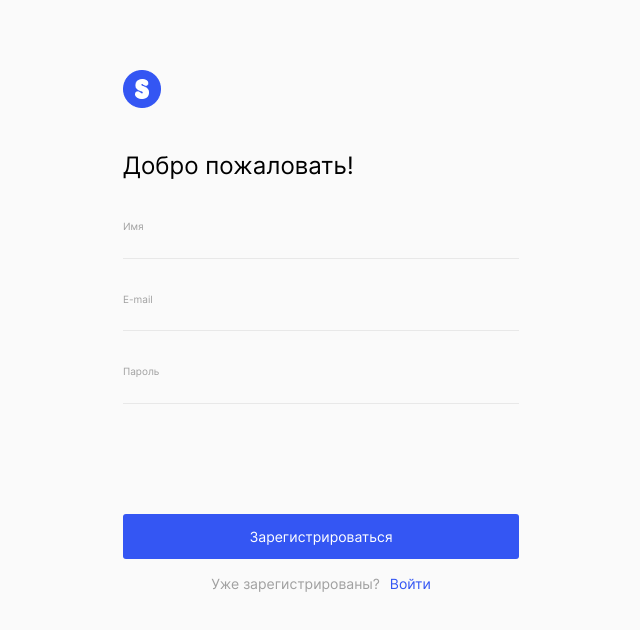
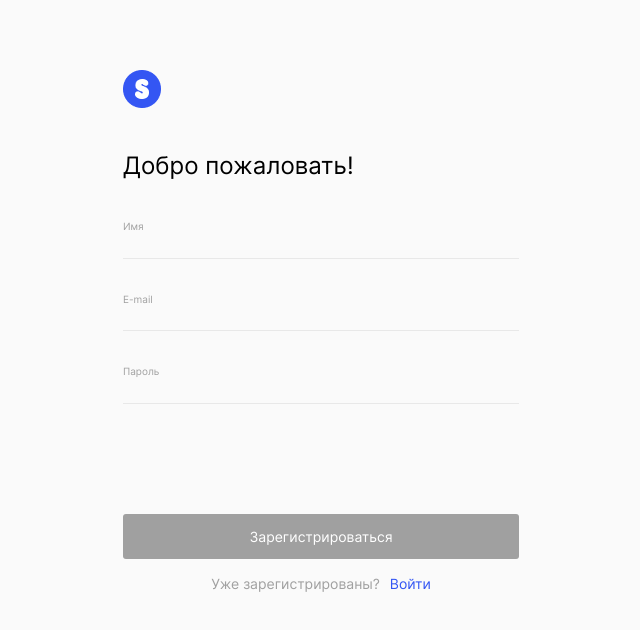
Before and after one commit to lizasilent/movies-explorer-frontend, a React (Create React App) app: page /signup in a window 1280 px wide. Shown: the top 630 px of the page, without its empty margins (319-959 px from the left). Built offline with nearby package versions, Linux system fonts and the light colour scheme.

Commit message:
wooow login is done

```diff
--- a/src/components/App/App.js
+++ b/src/components/App/App.js
@@ -80,11 +80,12 @@ function App() {
     MainApi.register(email, password, name)
       .then(data => {
         if(data) {
-          handleLogin(email,password);
+          handleLogin(email, password);
           history.push("/signin");
         }
       })
-      .catch(() => {
+      .catch((err) => {
+        console.log(err)
         setRegisteredError(true);
       });
   };
--- a/src/components/Form/Form.css
+++ b/src/components/Form/Form.css
@@ -1,4 +1,3 @@
-
 .login__form {
   display: flex;
   flex-direction: column;
@@ -40,6 +39,9 @@
 .login__button:hover {
   opacity: 0.8;
 }
+.login__button:disabled {
+  background-color: #a0a0a0;
+}
 .login__sign-in {
   font-style: normal;
   font-weight: normal;
@@ -49,7 +51,7 @@
   color: #a0a0a0;
 }
 .login__error {
-  color: #EE3465;
+  color: #ee3465;
   font-size: 10px;
   font-weight: 400;
   line-height: 12px;
@@ -61,7 +63,6 @@
   margin-left: 6px;
 }
 @media screen and (max-width: 999px) {
-
   .login__input {
     font-style: normal;
     font-weight: normal;
@@ -80,7 +81,6 @@
   }
 }
 @media screen and (max-width: 442px) {
-
   .login__form {
     max-width: 260px;
     align-self: center;
--- a/src/components/Form/Form.js
+++ b/src/components/Form/Form.js
@@ -48,23 +48,19 @@ function Form({
         value={values.password || ''}
         onFocus={onFocus}
         onChange={handleChange}
+        minLength="2"
       />
       <span className="login__error">{isFocused && errors.password}</span>
-
-      <button type="submit" className="login__button">
+      <button type="submit" className="login__button" disabled={!isValid}>
       {submitText.buttonText}
       </button>
-      {registrationError && <p className='login__error'>Произошла ошибка при регистрации</p>}
+      {registrationError && <p className='login__error'>Ошибка регистрации</p>}
       <div className="login__sign-in">
         {`${submitText.promt} `}
         <Link className="login__link" to={submitText.route}>{submitText.linkText}</Link>
+
       </div>
-      {/* <div className="login__sign-in">
-        Еще не зарегистрированы?
-        <Link to="/signup" className="login__link">
-          Регистрация
-        </Link>
-      </div> */}
+
       </form>
   );
 }
--- a/src/components/Login/Login.js
+++ b/src/components/Login/Login.js
@@ -17,8 +17,8 @@ function Login({handleLogin, loginError}) {
   }
 
   return (
-    <div className="login">
-      <form className="login__form" type="submit"  formName="login" submitHandle={submitHandle} loginError={loginError}>
+    <section className="login">
+      <div className="login__form">
       <Link to="/">
         <img alt="лого" src={mainLogo} className="login__logo" /></Link>
         <p className="login__header">Рады видеть!</p>
@@ -30,11 +30,11 @@ function Login({handleLogin, loginError}) {
             }}
           submitHandle={submitHandle}
           validation={formValidation}
-          formName="login"
-          loginError={loginError}/>
+          loginError={loginError}
+          formName="login"/>
 
-      </form>
-    </div>
+      </div>
+    </section>
   );
 }
 
--- a/src/components/Register/Register.js
+++ b/src/components/Register/Register.js
@@ -20,27 +20,12 @@ function Register({ handleRegister, registrationError }) {
 
 
   return (
-    <div className="login">
-      <form className="login__form" type="submit" formName="register"
-          submitHandle={submitHandle}
-          validation={formValidation}>
+    <section className="login">
+      <div className="login__form">
       <Link to="/">
         <img alt="лого" src={mainLogo} className="login__logo" /></Link>
         <p className="login__header">Добро пожаловать!</p>
-        <label htmlFor="name">
-          <p className="login__label">Имя</p>
-        </label>
-        <input
-        name="name"
-        className={`login__input ${errors.name && 'login__error'}`}
-        type="text"
-        required
-        value={values.name || ""}
-        onFocus={onFocus}
-        onChange={handleChange}
-        minLength="2"
-      />
-      <span className="login__error">{isFocused && errors.name}</span>
+
       <Form
           submitText={{
               buttonText: "Зарегистрироваться",
@@ -52,10 +37,28 @@ function Register({ handleRegister, registrationError }) {
           submitHandle={submitHandle}
           validation={formValidation}
           formName="register"
+          children={
+            <>
+            <label htmlFor="name">
+            <p className="login__label">Имя</p>
+          </label>
+            <input
+            name="name"
+            className={`login__input ${errors.name && 'login__error'}`}
+            type="text"
+            required
+            value={values.name || ""}
+            onFocus={onFocus}
+            onChange={handleChange}
+            minLength="2"
+          />
+          <span className="login__error">{isFocused && errors.name}</span>
+          </>
+          }
         />
 
-      </form>
-    </div>
+      </div>
+    </section>
   );
 }
 
--- a/src/utils/MainApi.js
+++ b/src/utils/MainApi.js
@@ -117,7 +117,7 @@ class MainApi {
 }
 
 const mainApi = new MainApi({
-  baseUrl: 'https://api.movies.lizasilent.nomoredomains.monster/',
+  baseUrl: 'https://api.movies.lizasilent.nomoredomains.monster',
   headers: {
     'Content-Type': 'application/json',
     'Authorization': `${localStorage.getItem('jwt')}`
```
